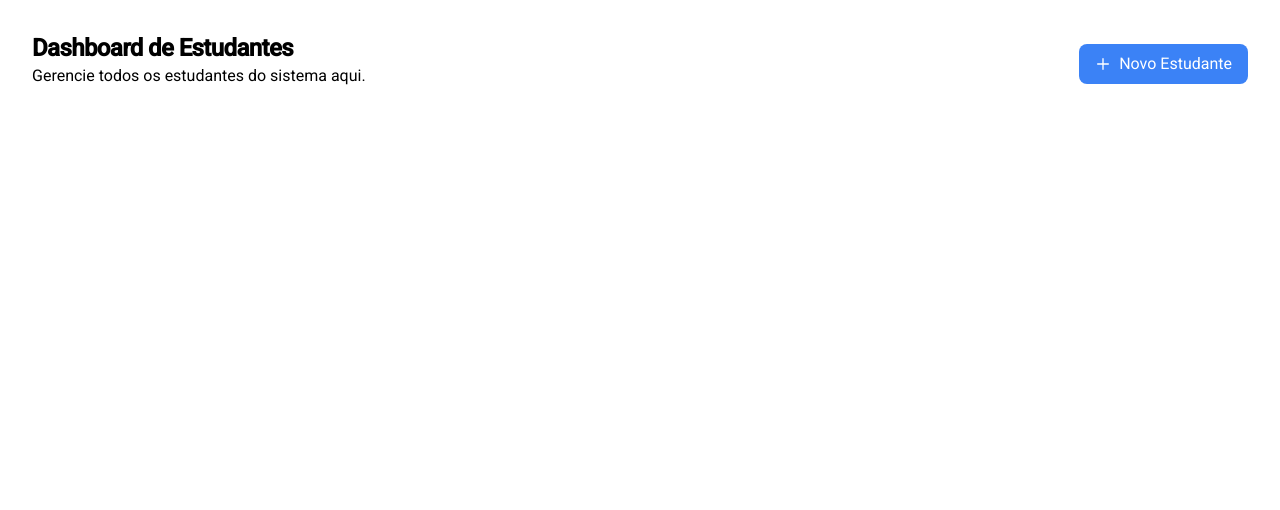
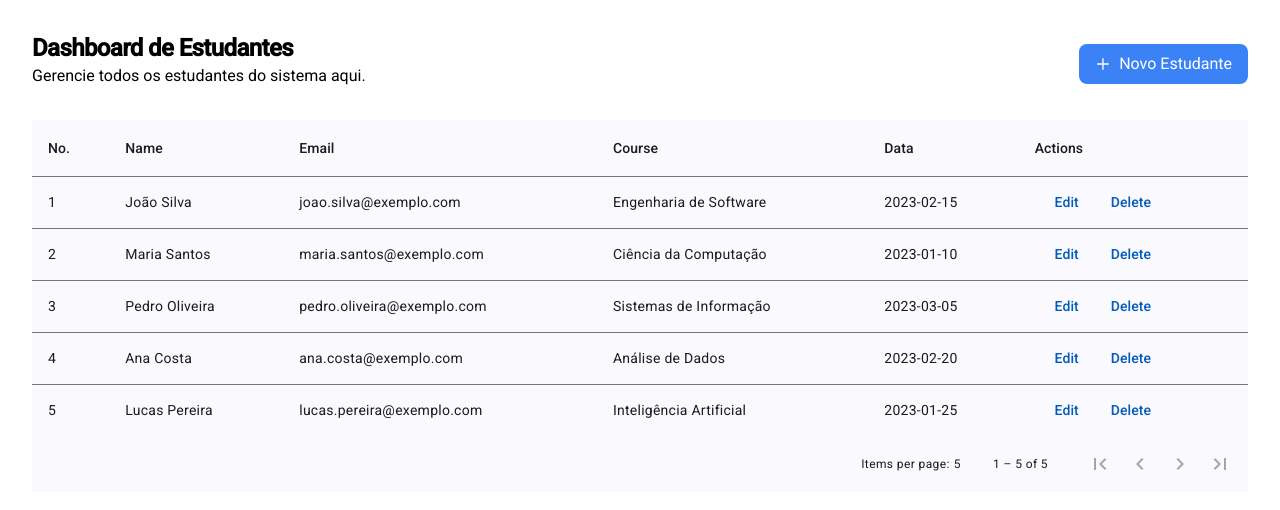
Before and after one commit to llucasgomes/test-crud-students, an Angular app in the folder front-students/: page / in a window 1280 px wide. Shown: the top 510 px of the page. Built offline with nearby package versions, Linux system fonts and the light colour scheme.

Commit message:
:sparkles: feat: add Table components

```diff
--- a/front-students/src/app/app.component.html
+++ b/front-students/src/app/app.component.html
@@ -11,6 +11,7 @@
   </div>
   <div class="p-8 pt-0">
     <!-- <StudentTable /> -->
+     <app-table-students></app-table-students>
   </div>
 </main>
 
--- a/front-students/src/app/app.component.ts
+++ b/front-students/src/app/app.component.ts
@@ -1,10 +1,11 @@
 import { Component } from '@angular/core';
 import { RouterOutlet } from '@angular/router';
 import { ButtonComponent } from "./components/button/button.component";
+import { TableStudentsComponent } from "./components/table-students/table-students.component";
 
 @Component({
   selector: 'app-root',
-  imports: [RouterOutlet, ButtonComponent],
+  imports: [RouterOutlet, ButtonComponent, TableStudentsComponent],
   templateUrl: './app.component.html',
   styleUrl: './app.component.css'
 })
--- /dev/null
+++ b/front-students/src/app/components/table-students/table-students.component.html
@@ -0,0 +1,52 @@
+<div class="mat-elevation-z8">
+  <table mat-table [dataSource]="dataSource">
+
+    <!--- Note that these columns can be defined in any order.
+          The actual rendered columns are set as a property on the row definition" -->
+          <!-- ['id', 'name', 'email', 'course','enrollmentDate'] -->
+    <!-- Position Column -->
+    <ng-container matColumnDef="id">
+      <th mat-header-cell *matHeaderCellDef> No. </th>
+      <td mat-cell *matCellDef="let element"> {{element.id}} </td>
+    </ng-container>
+
+    <!-- Name Column -->
+    <ng-container matColumnDef="name">
+      <th mat-header-cell *matHeaderCellDef> Name </th>
+      <td mat-cell *matCellDef="let element"> {{element.name}} </td>
+    </ng-container>
+
+    <!-- Email Column -->
+    <ng-container matColumnDef="email">
+      <th mat-header-cell *matHeaderCellDef> Email </th>
+      <td mat-cell *matCellDef="let element"> {{element.email}} </td>
+    </ng-container>
+    <!-- Course Column -->
+    <ng-container matColumnDef="course">
+      <th mat-header-cell *matHeaderCellDef> Course </th>
+      <td mat-cell *matCellDef="let element"> {{element.course}} </td>
+    </ng-container>
+
+    <!-- Symbol Column -->
+    <ng-container matColumnDef="enrollmentDate">
+      <th mat-header-cell *matHeaderCellDef> Data </th>
+      <td mat-cell *matCellDef="let element"> {{element.enrollmentDate}} </td>
+    </ng-container>
+
+     <!-- Coluna de Ações (Botões) -->
+     <ng-container matColumnDef="actions">
+      <th class="text-center" mat-header-cell *matHeaderCellDef> Actions </th>
+      <td  mat-cell *matCellDef="let element">
+        <button  mat-button (click)="onEdit(element)">Edit</button>
+        <button  mat-button (click)="onDelete(element)">Delete</button>
+      </td>
+    </ng-container>
+
+    <tr mat-header-row *matHeaderRowDef="displayedColumns"></tr>
+    <tr mat-row *matRowDef="let row; columns: displayedColumns;"></tr>
+  </table>
+  <mat-paginator [pageSizeOptions]="[5]"
+                 showFirstLastButtons
+                 aria-label="Select page of periodic elements">
+  </mat-paginator>
+</div>
--- /dev/null
+++ b/front-students/src/app/components/table-students/table-students.component.ts
@@ -0,0 +1,90 @@
+import { Component, ViewChild } from '@angular/core';
+import { MatButtonModule } from '@angular/material/button';
+import { MatPaginator, MatPaginatorModule } from '@angular/material/paginator';
+import { MatTableDataSource, MatTableModule } from '@angular/material/table';
+
+// Definição do tipo Student
+export interface IStudent {
+  id: string;
+  name: string;
+  email: string;
+  course: string;
+  enrollmentDate: string;
+}
+
+// Dados de exemplo
+const students: IStudent[] = [
+  {
+    id: '1',
+    name: 'João Silva',
+    email: 'joao.silva@exemplo.com',
+    course: 'Engenharia de Software',
+    enrollmentDate: '2023-02-15',
+  },
+  {
+    id: '2',
+    name: 'Maria Santos',
+    email: 'maria.santos@exemplo.com',
+    course: 'Ciência da Computação',
+    enrollmentDate: '2023-01-10',
+  },
+  {
+    id: '3',
+    name: 'Pedro Oliveira',
+    email: 'pedro.oliveira@exemplo.com',
+    course: 'Sistemas de Informação',
+    enrollmentDate: '2023-03-05',
+  },
+  {
+    id: '4',
+    name: 'Ana Costa',
+    email: 'ana.costa@exemplo.com',
+    course: 'Análise de Dados',
+    enrollmentDate: '2023-02-20',
+  },
+  {
+    id: '5',
+    name: 'Lucas Pereira',
+    email: 'lucas.pereira@exemplo.com',
+    course: 'Inteligência Artificial',
+    enrollmentDate: '2023-01-25',
+  },
+];
+
+
+@Component({
+  selector: 'app-table-students',
+  imports: [MatTableModule,MatButtonModule,MatPaginatorModule],
+  templateUrl: './table-students.component.html',
+  styleUrl: './table-students.component.css'
+})
+
+export class TableStudentsComponent {
+
+  displayedColumns: string[] = ['id', 'name', 'email', 'course','enrollmentDate', 'actions'];
+  dataSource = new MatTableDataSource<IStudent> (students);
+
+  @ViewChild(MatPaginator) paginator!: MatPaginator;
+
+  ngAfterViewInit() {
+    this.dataSource.paginator = this.paginator;
+  }
+
+
+  // Método para formatar a data de matrícula
+  formatDate(date: string): string {
+    const options: Intl.DateTimeFormatOptions = { year: 'numeric', month: 'short', day: 'numeric' };
+    const formattedDate = new Date(date).toLocaleDateString('pt-BR', options);
+    return formattedDate;
+  }
+
+  // Métodos para os botões
+  onEdit(student: IStudent): void {
+    console.log('Edit:', student);
+  }
+
+  onDelete(student: IStudent): void {
+    console.log('Delete:', student);
+  }
+
+}
```
Also changed, not shown: front-students/src/app/components/table-students/table-students.component.css (added), 1 other file (tests, documents, lock files or other folders).
